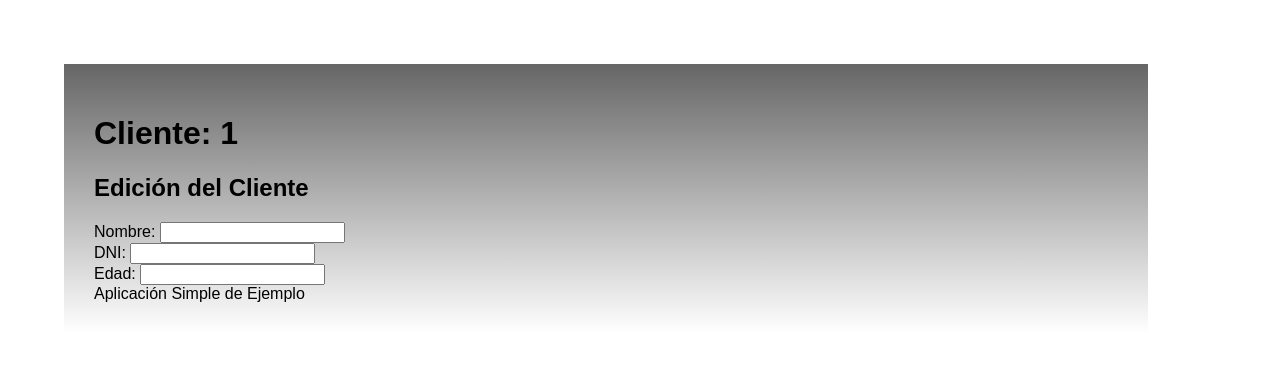
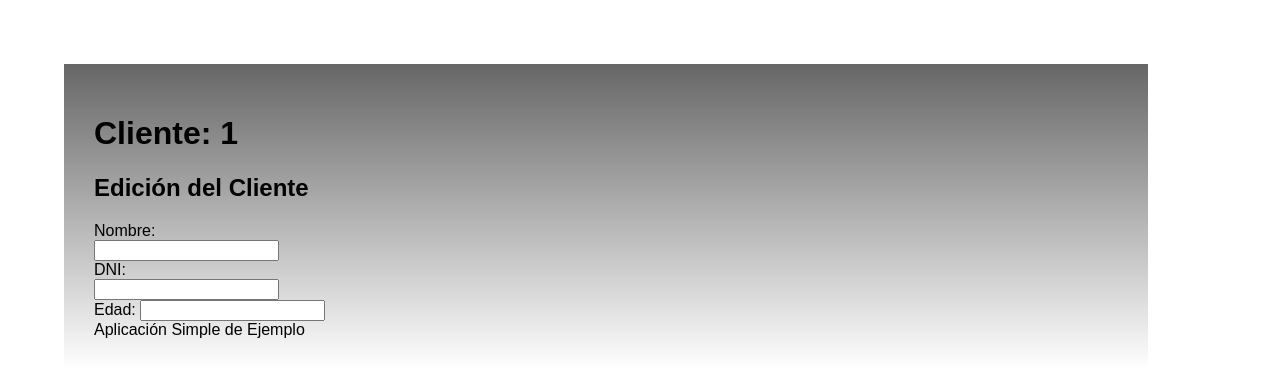
Before and after one commit to vmanuelruiz/CustomersApp, a React (Create React App) app in the folder customers-app/: page /customers/1/edit in a window 1280 px wide. Shown: the top 384 px of the page. Built offline with nearby package versions, Linux system fonts and the light colour scheme.

Commit message:
cambio 27: validation a nivel de field

```diff
--- a/customers-app/src/components/CustomerEdit.js
+++ b/customers-app/src/components/CustomerEdit.js
@@ -1,8 +1,20 @@
 import React from 'react';
 import PropTypes from 'prop-types';
 import { reduxForm, Field } from 'redux-form';
-import { connect } from 'react-redux';
 import { setPropsAsInitial } from '../helpers/setPropsAsInitial';
+
+const MyField = ({ input, meta}) => (
+    <div>
+        <input {...input} type="text"/>
+        {
+            meta.touched && meta.error && <span>{meta.error}</span>
+        }
+    </div>
+);
+
+const isRequired = value => (
+    !value && "Este campo es requerido"
+);
 
 const CustomerEdit = ({ name, dni, age }) => {
     return (
@@ -11,11 +23,19 @@ const CustomerEdit = ({ name, dni, age }) => {
             <form action="">
                 <div>
                     <label htmlFor="name">Nombre: </label>
-                    <Field name='name' component='input' type='text'></Field>
+                    <Field
+                        name='name'
+                        component={MyField}
+                        type='text'
+                        validate={isRequired}></Field>
                 </div>
                 <div>
                     <label htmlFor="dni">DNI: </label>
-                    <Field name='dni' component='input' type='text'></Field>
+                    <Field
+                        name='dni'
+                        component={MyField}
+                        type='text'
+                        validate={isRequired}></Field>
                 </div>
                 <div>
                     <label htmlFor="age">Edad: </label>
@@ -35,10 +55,10 @@ CustomerEdit.propTypes = {
 
 const CustomerEditForm = reduxForm({form: 'CustomerEdit'})(CustomerEdit);
 
-export default connect (
+/*export default connect (
     (state, props) => (
         { initialValues: props }
     ))(CustomerEditForm);
-
+*/
 //export default reduxForm({form: 'CustomerEdit'})(CustomerEdit);
-//export default setPropsAsInitial(CustomerEditForm);
+export default setPropsAsInitial(CustomerEditForm);
```
